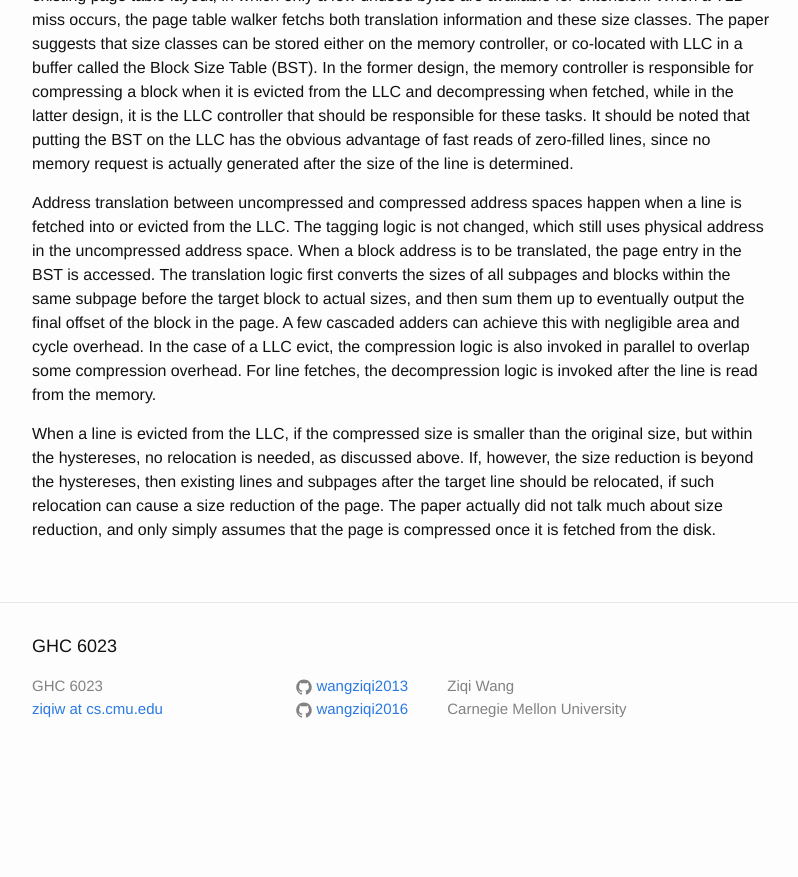
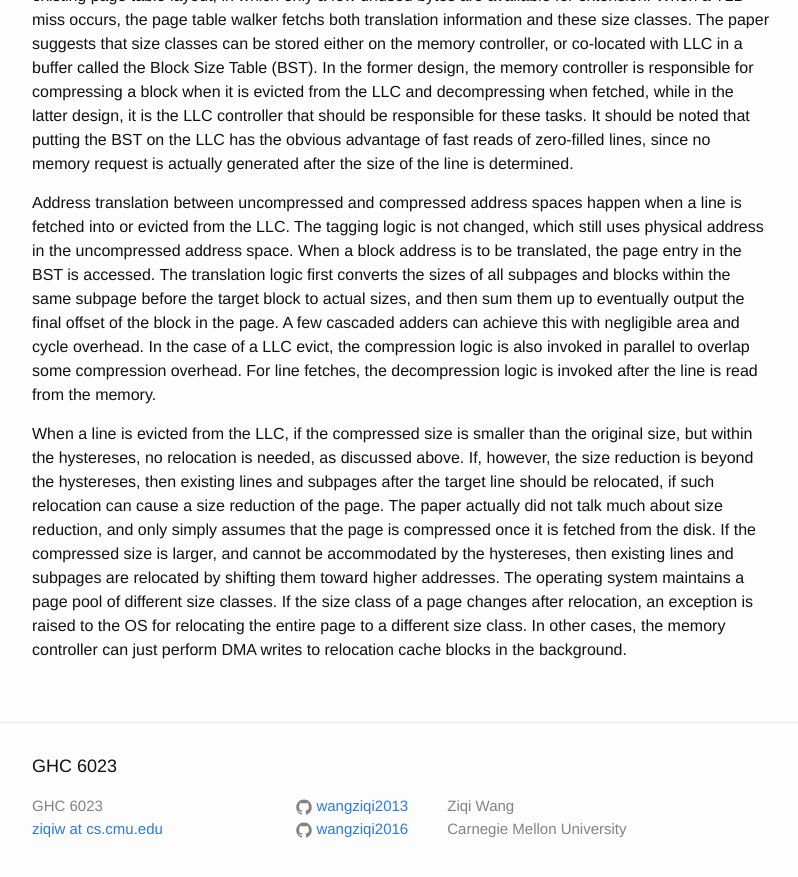
Before and after one commit to wangziqi2013/wangziqi2013.github.io, a Jekyll site: the page built from _posts/2020-05-31-a-robust-main-mem-compression-scheme.markdown, in a window 1280 px wide and 900 px high, scrolled down 1744 px. Shown: the top 877 px of the window, without its empty margins (238-1036 px from the left). Built offline with Jekyll 4.4.1, drawn with Linux system fonts in a browser that asks for light colours; before the commit the page ends 2524 px from its top, so only the background shows below that.

Commit message:
Adding DMA

```diff
--- a/_posts/2020-05-31-a-robust-main-mem-compression-scheme.markdown
+++ b/_posts/2020-05-31-a-robust-main-mem-compression-scheme.markdown
@@ -82,4 +82,8 @@ When a line is evicted from the LLC, if the compressed size is smaller than the
 no relocation is needed, as discussed above. If, however, the size reduction is beyond the hystereses, then existing
 lines and subpages after the target line should be relocated, if such relocation can cause a size reduction of the
 page. The paper actually did not talk much about size reduction, and only simply assumes that the page is compressed
-once it is fetched from the disk.
+once it is fetched from the disk. If the compressed size is larger, and cannot be accommodated by the hystereses,
+then existing lines and subpages are relocated by shifting them toward higher addresses.
+The operating system maintains a page pool of different size classes. If the size class of a page changes after
+relocation, an exception is raised to the OS for relocating the entire page to a different size class. In other cases,
+the memory controller can just perform DMA writes to relocation cache blocks in the background.
```
